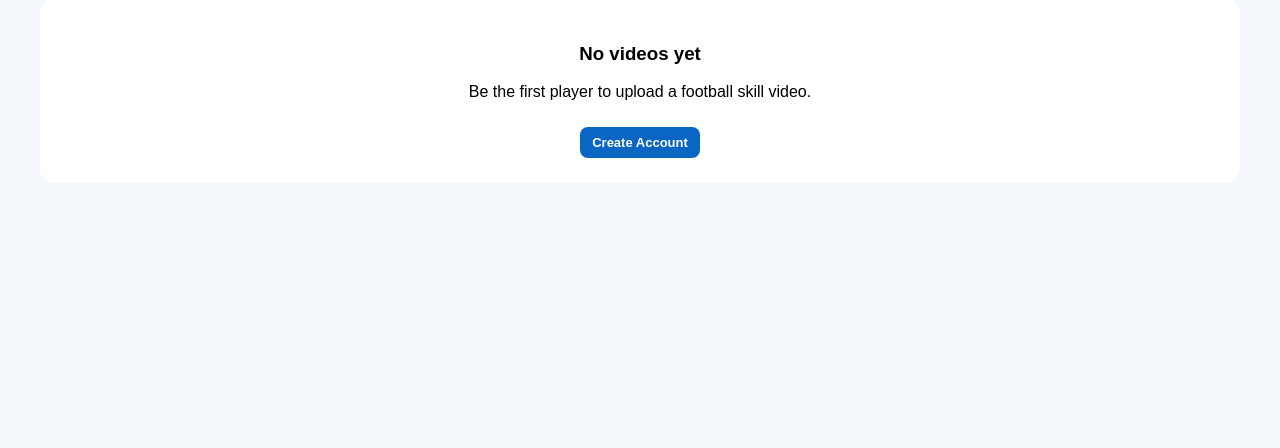
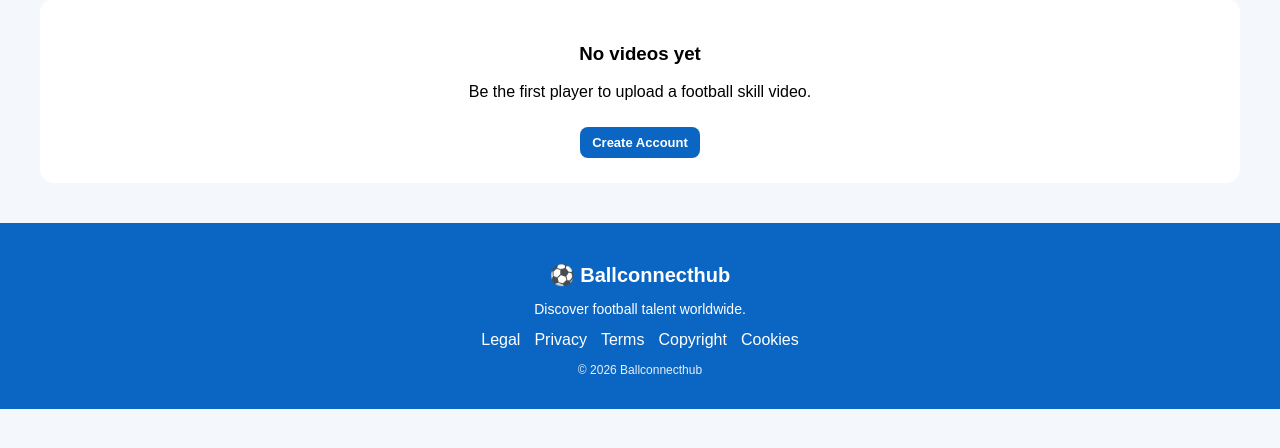
Before and after one commit to Ballconnecthub/ballconnecthub, a Django app: page / in a window 1280 px wide. Shown: the part 239-687 px from the top of the page. Run offline with Django 5.2, Linux system fonts and the light colour scheme; data that the repository does not hold is empty.

Commit message:
Update footer across pages

```diff
--- a/football/templates/home.html
+++ b/football/templates/home.html
@@ -487,6 +487,64 @@ video {
         }
     });
 </script>
+<footer style="
+    background:#0A66C2;
+    color:white;
+    text-align:center;
+    padding:20px 15px;
+    margin-top:40px;
+">
 
+    <p style="
+        font-size:20px;
+        font-weight:bold;
+        margin-bottom:8px;
+    ">
+        ⚽ Ballconnecthub
+    </p>
+
+    <p style="
+        font-size:14px;
+        margin-bottom:14px;
+    ">
+        Discover football talent worldwide.
+    </p>
+
+    <div style="
+        display:flex;
+        justify-content:center;
+        flex-wrap:wrap;
+        gap:14px;
+        margin-bottom:14px;
+    ">
+        <a href="/impressum/" style="color:white; text-decoration:none;">
+            Legal
+        </a>
+
+        <a href="/privacy/" style="color:white; text-decoration:none;">
+            Privacy
+        </a>
+
+        <a href="/terms/" style="color:white; text-decoration:none;">
+            Terms
+        </a>
+
+        <a href="/copyright/" style="color:white; text-decoration:none;">
+            Copyright
+        </a>
+
+        <a href="/cookies/" style="color:white; text-decoration:none;">
+            Cookies
+        </a>
+    </div>
+
+    <p style="
+        font-size:12px;
+        opacity:0.9;
+    ">
+        © 2026 Ballconnecthub
+    </p>
+
+</footer>
 </body>
 </html>
```
